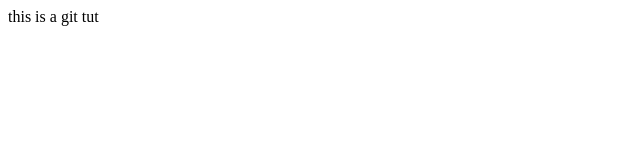
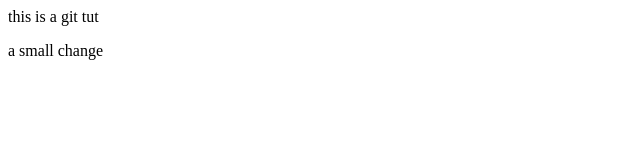
Before and after one commit to leah-git1/test, a plain HTML site: page index.html in a window 1280 px wide. Shown: the full height of the page, 0-640 px from the left. Drawn offline with Linux system fonts and the light colour scheme.

Commit message:
a small change

```diff
--- a/index.html
+++ b/index.html
@@ -7,5 +7,6 @@
 </head>
 <body>
     this is a git tut
+    <p>a small change</p>
 </body>
 </html>
```
